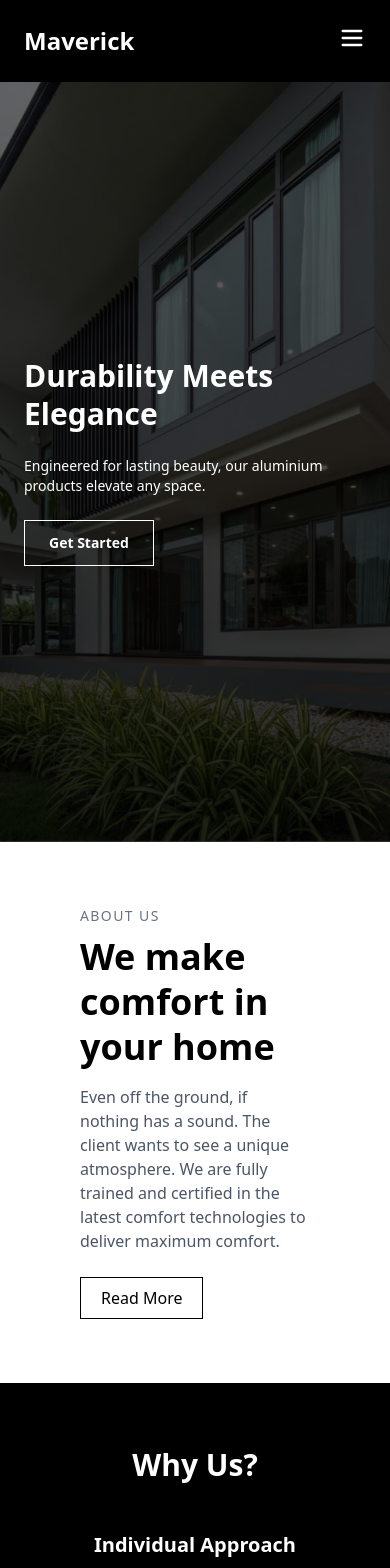
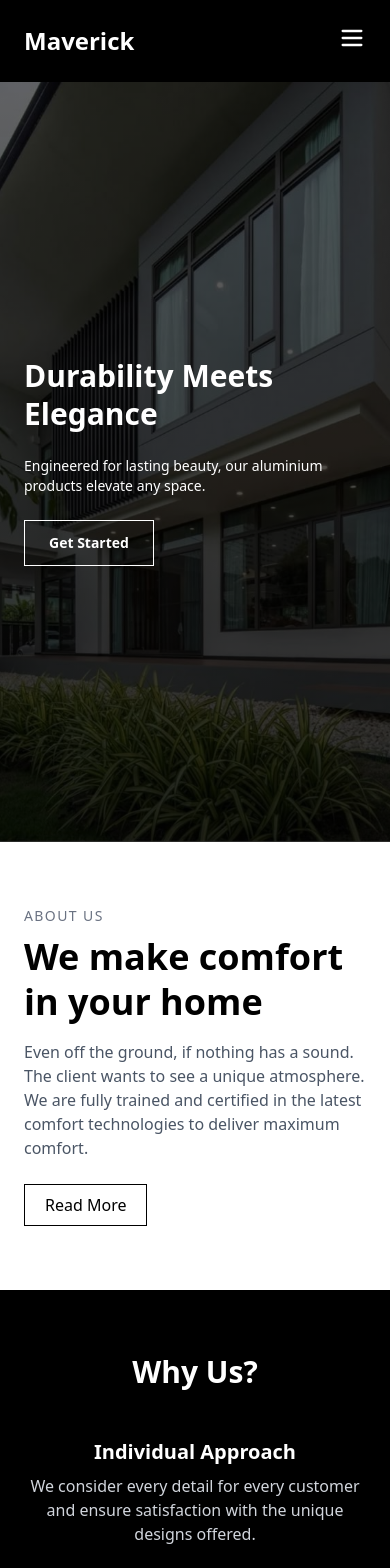
Before and after one commit to TadiwaMakoni05/maverick, a Next.js app: page / in a window 390 px wide. Shown: the top 1568 px of the page. Built offline with nearby package versions, Linux system fonts and the light colour scheme.

Commit message:
overflow fixed

```diff
--- a/src/components/About.js
+++ b/src/components/About.js
@@ -4,7 +4,10 @@ import React from "react";
 const About = () => {
   return (
     <div>
-      <section className="grid md:grid-cols-2 items-center px-20 py-16 bg-white relative" id="about">
+      <section
+        className="w-full grid md:grid-cols-2 items-center px-6 md:px-20 py-16 bg-white relative"
+        id="about"
+      >
         <div className="max-w-xl">
           <h4 className="uppercase text-sm tracking-widest text-gray-500 mb-2">
             About Us
@@ -23,7 +26,7 @@ const About = () => {
         </div>
         <div className="hidden md:block">
           <Image
-            src='/c5b8a6fc9840f5503d7fd05a7c2905ac.jpg'
+            src="/c5b8a6fc9840f5503d7fd05a7c2905ac.jpg"
             alt="Sofa"
             width={300}
             height={600}
```
